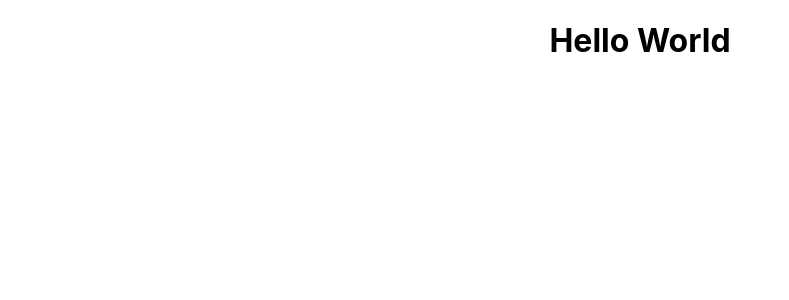
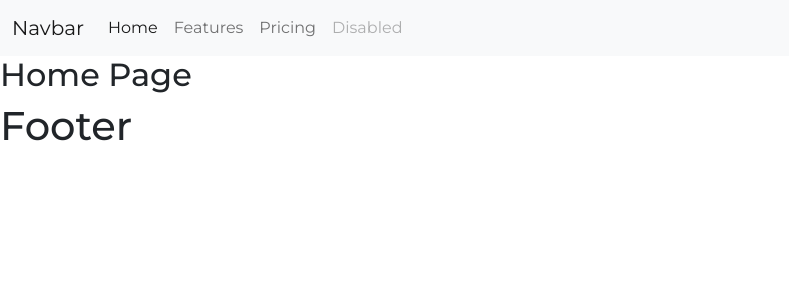
Before and after one commit to emaranalytics/tcs, a React (Create React App) app: page / in a window 1280 px wide. Shown: the top 300 px of the page, without its empty margins (0-789 px from the left). Built offline with nearby package versions, Linux system fonts and the light colour scheme.

Commit message:
navbar footer v1

```diff
--- a/public/index.html
+++ b/public/index.html
@@ -15,6 +15,10 @@
       user's mobile device or desktop. See https://developers.google.com/web/fundamentals/web-app-manifest/
     -->
     <link rel="manifest" href="%PUBLIC_URL%/manifest.json" />
+    <link href="https://cdn.jsdelivr.net/npm/bootstrap@5.0.1/dist/css/bootstrap.min.css" rel="stylesheet" integrity="sha384-+0n0xVW2eSR5OomGNYDnhzAbDsOXxcvSN1TPprVMTNDbiYZCxYbOOl7+AMvyTG2x" crossorigin="anonymous">
+
+    <link rel="preconnect" href="https://fonts.gstatic.com">
+    <link href="https://fonts.googleapis.com/css2?family=Montserrat:wght@400;500;700;900&display=swap" rel="stylesheet">
     <!--
       Notice the use of %PUBLIC_URL% in the tags above.
       It will be replaced with the URL of the `public` folder during the build.
@@ -39,5 +43,9 @@
       To begin the development, run `npm start` or `yarn start`.
       To create a production bundle, use `npm run build` or `yarn build`.
     -->
+
+    <script src="https://cdn.jsdelivr.net/npm/@popperjs/core@2.9.2/dist/umd/popper.min.js" integrity="sha384-IQsoLXl5PILFhosVNubq5LC7Qb9DXgDA9i+tQ8Zj3iwWAwPtgFTxbJ8NT4GN1R8p" crossorigin="anonymous"></script>
+    <script src="https://cdn.jsdelivr.net/npm/bootstrap@5.0.1/dist/js/bootstrap.min.js" integrity="sha384-Atwg2Pkwv9vp0ygtn1JAojH0nYbwNJLPhwyoVbhoPwBhjQPR5VtM2+xf0Uwh9KtT" crossorigin="anonymous"></script>
+
   </body>
 </html>
--- a/src/App.js
+++ b/src/App.js
@@ -1,13 +1,12 @@
-import logo from './logo.svg';
-import './App.css';
 
-function App() {
+import Home from './pages/Home'
+
+const App = () => {
   return (
-    <div className="App">
-
-      <h1>Hello World</h1>
+    <div>
+      <Home />
     </div>
-  );
+  )
 }
 
-export default App;
+export default App
--- /dev/null
+++ b/src/components/Footer.js
@@ -0,0 +1,11 @@
+import React from 'react'
+
+const Footer = () => {
+    return (
+        <div>
+            <h1>Footer</h1>
+        </div>
+    )
+}
+
+export default Footer
--- /dev/null
+++ b/src/components/Navbar.js
@@ -0,0 +1,24 @@
+import React from 'react'
+
+const Navbar = () => {
+    return (
+           <nav class="navbar navbar-expand-lg navbar-light bg-light">
+                <div class="container-fluid">
+                    <a class="navbar-brand" href="#home">Navbar</a>
+                    <button class="navbar-toggler" type="button" data-bs-toggle="collapse" data-bs-target="#navbarNavAltMarkup" aria-controls="navbarNavAltMarkup" aria-expanded="false" aria-label="Toggle navigation">
+                    <span class="navbar-toggler-icon"></span>
+                    </button>
+                    <div class="collapse navbar-collapse" id="navbarNavAltMarkup">
+                    <div class="navbar-nav">
+                        <a class="nav-link active" aria-current="page" href="#home">Home</a>
+                        <a class="nav-link" href="#home">Features</a>
+                        <a class="nav-link" href="#home">Pricing</a>
+                        <a class="nav-link disabled" href="#home" tabindex="-1" aria-disabled="true">Disabled</a>
+                    </div>
+                    </div>
+                </div>
+            </nav>
+    )
+}
+
+export default Navbar
--- a/src/index.css
+++ b/src/index.css
@@ -1,13 +1,5 @@
 body {
   margin: 0;
-  font-family: -apple-system, BlinkMacSystemFont, 'Segoe UI', 'Roboto', 'Oxygen',
-    'Ubuntu', 'Cantarell', 'Fira Sans', 'Droid Sans', 'Helvetica Neue',
-    sans-serif;
-  -webkit-font-smoothing: antialiased;
-  -moz-osx-font-smoothing: grayscale;
+  padding: 0;
+  font-family: 'Montserrat', sans-serif;
 }
-
-code {
-  font-family: source-code-pro, Menlo, Monaco, Consolas, 'Courier New',
-    monospace;
-}
--- a/src/index.js
+++ b/src/index.js
@@ -2,7 +2,7 @@ import React from 'react';
 import ReactDOM from 'react-dom';
 import './index.css';
 import App from './App';
-import reportWebVitals from './reportWebVitals';
+
 
 ReactDOM.render(
   <React.StrictMode>
@@ -10,8 +10,3 @@ ReactDOM.render(
   </React.StrictMode>,
   document.getElementById('root')
 );
-
-// If you want to start measuring performance in your app, pass a function
-// to log results (for example: reportWebVitals(console.log))
-// or send to an analytics endpoint. Learn more: https://bit.ly/CRA-vitals
-reportWebVitals();
--- /dev/null
+++ b/src/pages/Home.js
@@ -0,0 +1,13 @@
+import Layout from '../ui/Layout'
+
+import React from 'react'
+
+const Home = () => {
+    return (
+        <Layout>
+            <h2>Home Page</h2>
+        </Layout>
+    )
+}
+
+export default Home
--- a/src/reportWebVitals.js
+++ /dev/null
@@ -1,13 +0,0 @@
-const reportWebVitals = onPerfEntry => {
-  if (onPerfEntry && onPerfEntry instanceof Function) {
-    import('web-vitals').then(({ getCLS, getFID, getFCP, getLCP, getTTFB }) => {
-      getCLS(onPerfEntry);
-      getFID(onPerfEntry);
-      getFCP(onPerfEntry);
-      getLCP(onPerfEntry);
-      getTTFB(onPerfEntry);
-    });
-  }
-};
-
-export default reportWebVitals;
--- /dev/null
+++ b/src/ui/Layout.js
@@ -0,0 +1,16 @@
+import React from 'react'
+
+import Navbar from '../components/Navbar'
+import Footer from '../components/Footer'
+
+const Layout = (props) => {
+    return (
+        <div>
+            <Navbar />
+            {props.children}
+            <Footer />
+        </div>
+    )
+}
+
+export default Layout
```
Also changed, not shown: src/setupTests.js (deleted, +0 -5 lines), src/logo.svg (deleted), 1 other file (tests, documents, lock files or other folders).
